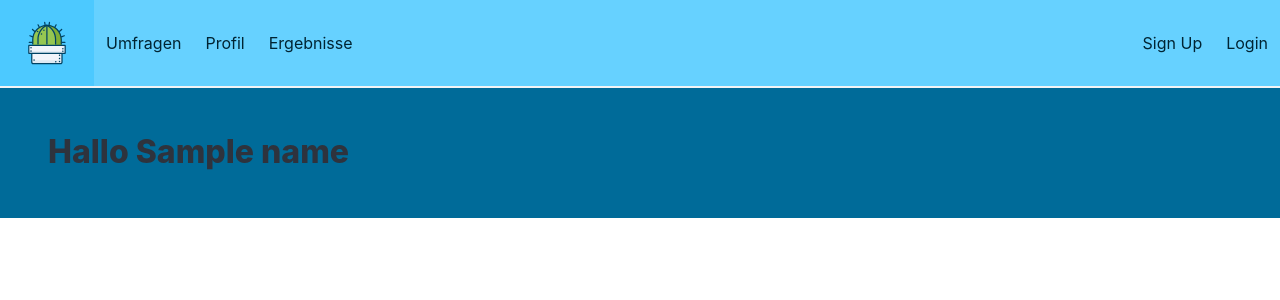
After one commit to Kreijeck/bogan, a Flask app: template gamechanger/main/templates/profile.html in a window 1280 px wide. The commit adds this page. Shown: the top 300 px of the page. Run offline with Flask 3, Linux system fonts and the light colour scheme; the template is opened without the code that fills it: most values are stand-ins (such as "Sample title", 1, 10 or a date in 2020).

Commit message:
LOGIN READY

```diff
--- a/gamechanger/__init__.py
+++ b/gamechanger/__init__.py
@@ -2,7 +2,7 @@ import os
 from flask import Flask
 
 from flask_login import LoginManager
-from gamechanger.db.models import db
+from gamechanger.db.models import db, User
 from dotenv import load_dotenv
 
 
@@ -20,16 +20,30 @@ def create_app():
     # init Database
     db.init_app(app)
 
+    # Add Login Manager
+    login_manager = LoginManager()
+    login_manager.login_view = 'auth.login'
+    login_manager.init_app(app)
+
+    # Load User wird benötigt um ...
+    @login_manager.user_loader
+    def load_user(user_id):
+        # since the user_id is primary key, use it in the query
+        return User.query.get(int(user_id))
+
     # add all blueprints
+    # Alle /templates Ordner aus Blueprints sind verfügbar. Bei gleichem Namen, wird der erste Import genommen
     from .main import main as main_bp
     app.register_blueprint(main_bp)
 
     from .auth import auth as auth_bp
     app.register_blueprint(auth_bp)
 
-    # # Create Database and delte old
+
     with app.app_context():
-        db.drop_all()
+        ## Delete Database
+        # db.drop_all()
+        ## Create Database
         db.create_all()
 
     return app
--- a/gamechanger/auth/__init__.py
+++ b/gamechanger/auth/__init__.py
@@ -27,7 +27,7 @@ def login_post():
     # Wenn dieser Check erfolgt ist, wurden die korrekten Credentials verwendet
     login_user(user, remember=remember)
 
-    return redirect(url_for("main.index"))
+    return redirect(url_for("main.profile"))
 
 @auth.route("/signup")
 def signup():
--- a/gamechanger/auth/templates/login.html
+++ b/gamechanger/auth/templates/login.html
@@ -9,14 +9,14 @@
             <form method="POST" action="/login">
                 <div class="field">
                     <div class="control">
-                        <input class="input is-large" type="email" name="email" placeholder="Your Emailadress"
+                        <input class="input is-large" type="email" name="email" placeholder="Deine Email Adresse"
                             autofocus="">
                     </div>
                 </div>
 
                 <div class="field">
                     <div class="control">
-                        <input class="input is-large" type="password" name="password" placeholder="Your password">
+                        <input class="input is-large" type="password" name="password" placeholder="Dein Passwort">
                     </div>
                 </div>
 
--- a/gamechanger/auth/templates/signup.html
+++ b/gamechanger/auth/templates/signup.html
@@ -9,7 +9,7 @@
             <form method="POST" action="/signup">
                 <div class="field">
                     <div class="control">
-                        <input class="input is-large" type="email" name="email" placeholder="Your Emailadress"
+                        <input class="input is-large" type="email" name="email" placeholder="Deine Email Adresse"
                             autofocus="">
                     </div>
                 </div>
@@ -22,11 +22,11 @@
 
                 <div class="field">
                     <div class="control">
-                        <input class="input is-large" type="password" name="password" placeholder="Your password">
+                        <input class="input is-large" type="password" name="password" placeholder="Dein Passwort">
                     </div>
                 </div>
 
-                <button class="button is-block is-info is-large is-fullwidth">Register</button>
+                <button class="button is-block is-info is-large is-fullwidth">Registrieren</button>
             </form>
         </div>
     </div>
--- a/gamechanger/main/__init__.py
+++ b/gamechanger/main/__init__.py
@@ -8,5 +8,6 @@ def index():
     return render_template('index.html')
 
 @main.route('/profile')
+@login_required
 def profile():
-    return "Hallo neues Profil"
+    return render_template('profile.html', name=current_user.name)
--- a/gamechanger/main/templates/base.html
+++ b/gamechanger/main/templates/base.html
@@ -16,8 +16,8 @@
     <nav class="navbar has-shadow is-info">
         <!-- logo / brand -->
         <div class="navbar-brand">
-            <a class="navbar-item">
-                <img src={{ logo }} alt="site logo" style="max-height: 70px" , class="py-2 px-2">
+            <a href="{{ url_for('main.index') }}" class="navbar-item">
+                <img src="{{ logo }}" alt="site logo" style="max-height: 70px" , class="py-2 px-2">
             </a>
             <a href="#" class="navbar-burger" id="burger">
                 <span></span>
@@ -30,13 +30,18 @@
         <div class="navbar-menu" id="nav-links">
             <div class="navbar-start">
                 <a href="#" class="navbar-item">Umfragen</a>
-                <a href="#" class="navbar-item">Profil</a>
+                <a href="{{ url_for('main.profile') }}" class="navbar-item">Profil</a>
                 <a href="#" class="navbar-item">Ergebnisse</a>
             </div>
             <div class="navbar-end">
+                {% if current_user.is_authenticated %}
+                <a href="{{ url_for('auth.logout') }}" class="navbar-item">Logout</a>
+                {% endif %}
+
+                {% if not current_user.is_authenticated %}
                 <a href="{{ url_for('auth.signup') }}" class="navbar-item">Sign Up</a>
                 <a href="{{ url_for('auth.login') }}" class="navbar-item">Login</a>
-                <a href="{{ url_for('auth.logout') }}" class="navbar-item">Logout</a>
+                {% endif %}
             </div>
         </div>
     </nav>
--- /dev/null
+++ b/gamechanger/main/templates/profile.html
@@ -0,0 +1,7 @@
+{% extends 'base.html' %}
+
+{% block content %}
+
+<h1 class="title"> Hallo {{ name }}</h1>
+
+{% endblock %}
```
